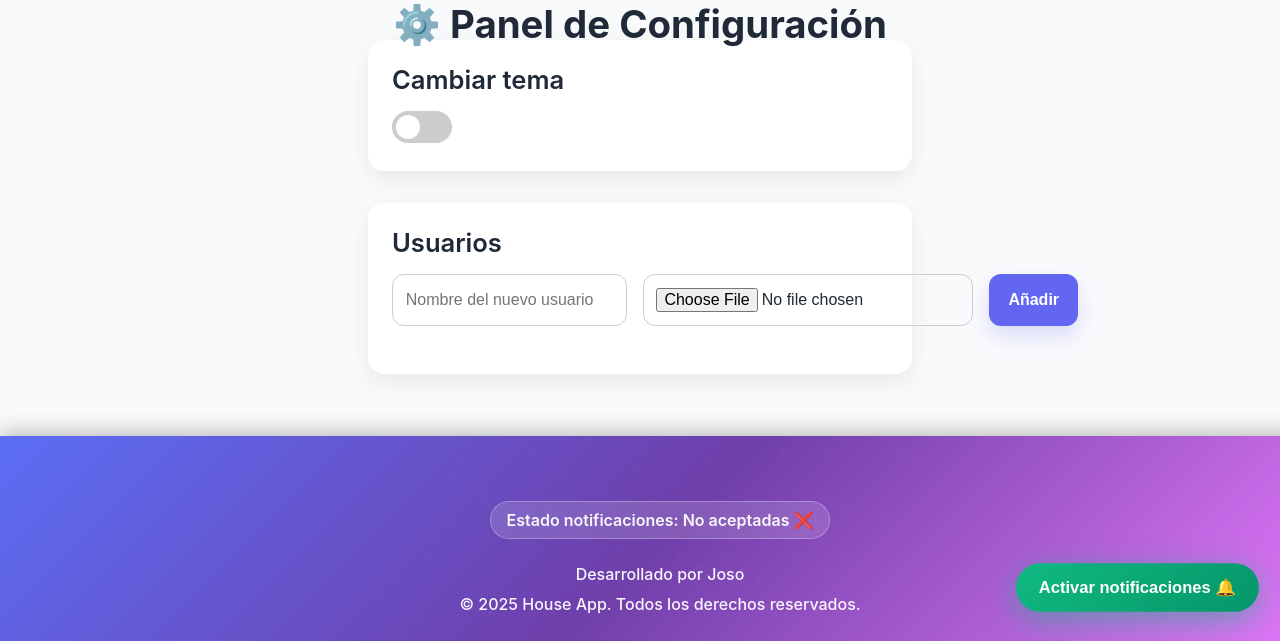
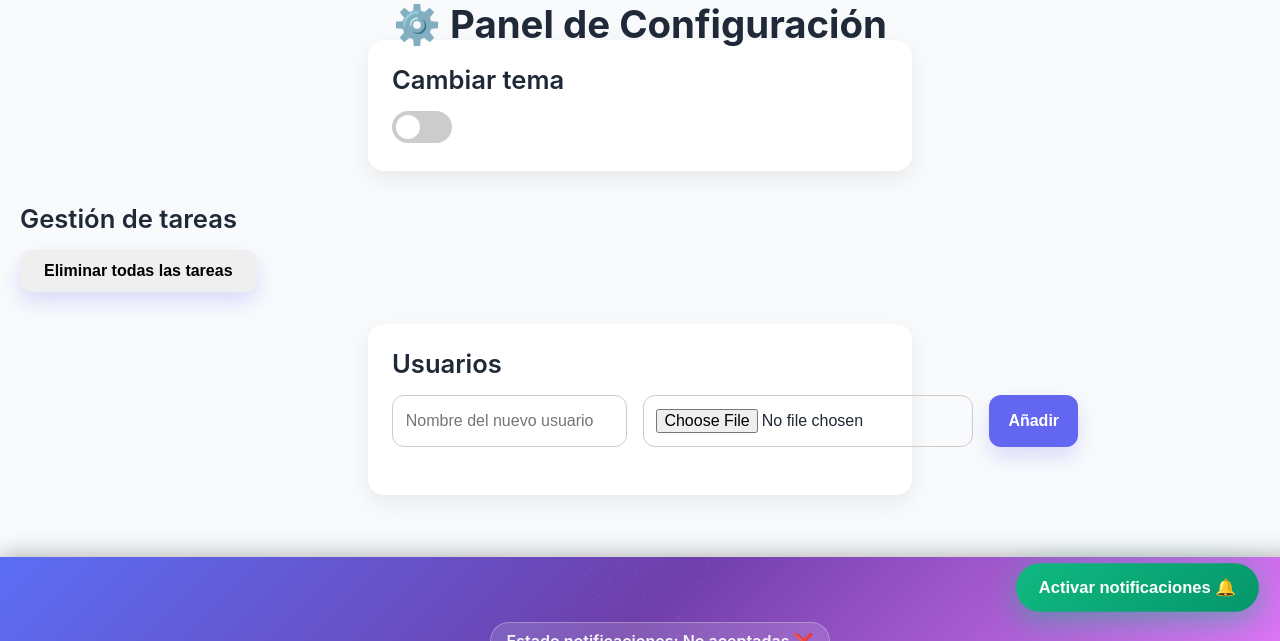
Before and after one commit to Josojmf/APP-CASA, a Flask app: page /configuracion in a window 1280 px wide. Shown: the part 159-800 px from the top of the page. Run offline with Flask 3, Linux system fonts and the light colour scheme; the visitor is signed in with stand-in values (Sample User, id 1); data that the repository does not hold is empty; some libraries are stand-ins or nearby versions.

Commit message:
Delete all tasks

```diff
--- a/app/api.py
+++ b/app/api.py
@@ -784,3 +784,13 @@ def send_push_to_all(title, body, url="/", icon="/static/icons/house-icon.png"):
 
     except Exception as e:
         logger.error(f"❌ Error en send_push_to_all: {e}")
+
+@api.route("/api/clear_all_tasks", methods=["POST"])
+def clear_all_tasks():
+    """Eliminar todas las tareas"""
+    try:
+        mongo.db.users.update_many({}, {"$set": {"tareas": []}})
+        return jsonify({"success": True, "message": "Todas las tareas han sido eliminadas"})
+    except Exception as e:
+        logger.error(f"Error al eliminar todas las tareas: {e}")
+        return jsonify({"error": "Error al eliminar las tareas"}), 500
--- a/app/templates/configuracion.html
+++ b/app/templates/configuracion.html
@@ -15,7 +15,23 @@
         <span class="slider round"></span>
     </label>
 </section>
-
+<section class="task-management">
+    <h2>Gestión de tareas</h2>
+    <button id="clearTasksBtn">Eliminar todas las tareas</button>
+    <script>
+        document.getElementById("clearTasksBtn").addEventListener("click", async () => {
+            if (confirm("¿Estás seguro de que quieres eliminar todas las tareas?")) {
+                const res = await fetch("/api/clear_all_tasks", { method: "POST" });
+                if (res.ok) {
+                    alert("✅ Todas las tareas han sido eliminadas");
+                    location.reload();
+                } else {
+                    alert("⚠️ Error al eliminar las tareas");
+                }
+            }
+        });
+    </script>
+</section>
 <section class="user-management">
     <h2>Usuarios</h2>
     <form id="addUserForm">
```
